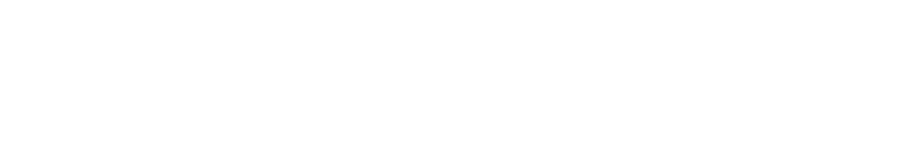
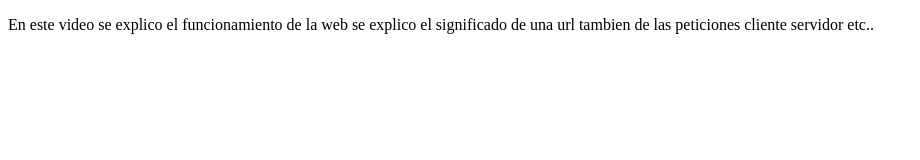
Before and after one commit to AramBoiso/HTML-CSS, a plain HTML site: page index.html in a window 1280 px wide. Shown: the whole page, without its empty margins (0-920 px from the left). Drawn offline with Linux system fonts and the light colour scheme.

Commit message:
Fundamentos: ¿Como funciona la web?

```diff
--- a/index.html
+++ b/index.html
@@ -2,9 +2,14 @@
 <html lang="en">
 <head>
     <meta charset="UTF-8">
-    <title>Introducción al Curso</title>
+    <title>Fundamentos ¿Como funciona la web? </title>
 </head>
 <body>
-    <!-- En este video solo se dio una Introducción al curso -->
+
+    <p>
+      En este video se explico el funcionamiento de la web
+      se explico el significado de una url tambien de las peticiones cliente servidor etc..
+    </p>
+
 </body>
 </html>
```
